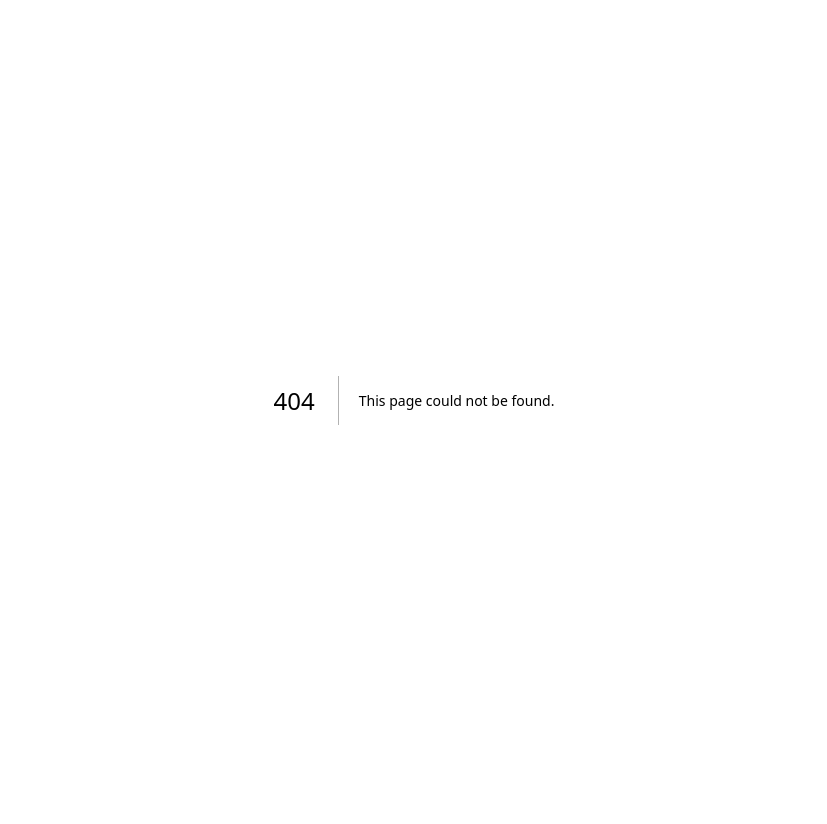
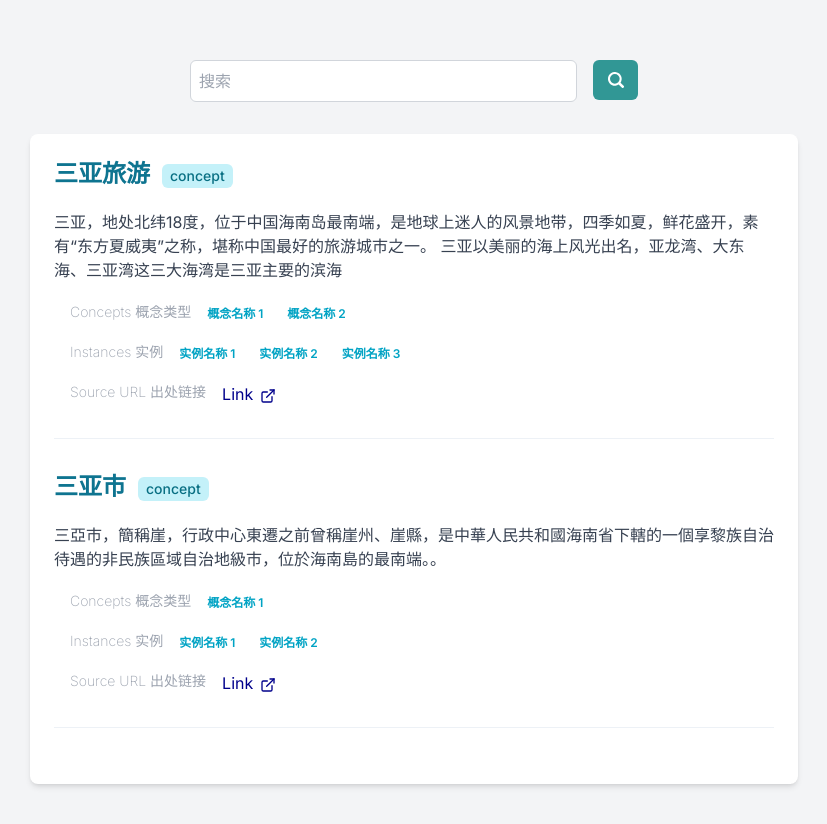
Before and after one commit to perfectsquare123/Search-Engine, a Next.js app in the folder knowledge_search_engine/: page /searchResults in a window 1280 px wide. Before the commit this address had no page. Shown: the whole page, without its empty margins (226-1053 px from the left). Before the commit the page ends 800 px from the top, so only its background shows below. Built offline with nearby package versions, Linux system fonts and the light colour scheme.

Commit message:
added search result listing page (tried to do autocomplete but failed TT)

```diff
--- /dev/null
+++ b/knowledge_search_engine/src/app/api/route.ts
@@ -0,0 +1,28 @@
+import type { NextApiRequest, NextApiResponse } from 'next';
+import axios from 'axios';
+
+interface Suggestion {
+    id: number;
+    term: string;
+}
+
+// dummy data
+const suggestions: Suggestion[] = [
+    { id: 1, term: 'Next.js' },
+    { id: 2, term: 'React' },
+    { id: 3, term: 'TypeScript' },
+    { id: 4, term: 'TailwindCSS' },
+    { id: 5, term: 'Django' },
+    { id: 6, term: 'Python' },
+]
+
+export default function handler(req: NextApiRequest, res: NextApiResponse) {
+    const { q } = req.query;
+    const query = q?.toString().toLowerCase() || '';
+
+    const filteredSuggestions = suggestions.filter((suggestion) =>
+      suggestion.term.toLowerCase().includes(query)
+    );
+
+    res.status(200).json(filteredSuggestions);
+  }
--- a/knowledge_search_engine/src/app/layout.tsx
+++ b/knowledge_search_engine/src/app/layout.tsx
@@ -1,6 +1,7 @@
 import type { Metadata } from "next";
 import { Inter } from "next/font/google";
 import "./globals.css";
+import { Providers } from "./providers";
 
 const inter = Inter({ subsets: ["latin"] });
 
@@ -16,7 +17,9 @@ export default function RootLayout({
 }>) {
   return (
     <html lang="en">
-      <body className={inter.className}>{children}</body>
+      <body className={inter.className}>
+        <Providers>{children}</Providers>
+      </body>
     </html>
   );
 }
--- a/knowledge_search_engine/src/app/page.tsx
+++ b/knowledge_search_engine/src/app/page.tsx
@@ -2,7 +2,7 @@ import SearchBar from "@/components/SearchBar";
 
 export default function Home() {
   return (
-    <div className="min-h-screen flex justify-center items-center">
+    <div className="min-h-screen flex justify-center items-center bg-slate-50">
       <main className="flex flex-col items-center justify-center flex-1">
         <h1 className="text-4xl font-bold text-gray-900 mb-8">
           Knowledge Search Engine
--- /dev/null
+++ b/knowledge_search_engine/src/app/providers.tsx
@@ -0,0 +1,7 @@
+"use client";
+
+import { ChakraProvider } from "@chakra-ui/react";
+
+export function Providers({ children }: { children: React.ReactNode }) {
+  return <ChakraProvider>{children}</ChakraProvider>;
+}
--- /dev/null
+++ b/knowledge_search_engine/src/app/searchResults/page.tsx
@@ -0,0 +1,158 @@
+"use client";
+
+import React, { useEffect, useState } from "react";
+import { useRouter } from "next/router";
+import axios from "axios";
+import SearchBar from "../../components/SearchBar";
+import { resourceLimits } from "worker_threads";
+import { Button, Divider, Link, Stack, Tag } from "@chakra-ui/react";
+import { subtle } from "crypto";
+import { ExternalLinkIcon } from "@chakra-ui/icons";
+
+interface SearchResult {
+  id: string;
+  label: string;
+  type: string;
+  source: string;
+  description: string;
+  concepts: { id: string; label: string }[];
+  instances: { id: string; label: string }[];
+  url: string;
+}
+//dummy data
+const results = [
+  {
+    id: "bdc32052",
+    label: "三亚旅游",
+    type: "concept",
+    source: "bd",
+    description:
+      "三亚，地处北纬18度，位于中国海南岛最南端，是地球上迷人的风景地带，四季如夏，鲜花盛开，素有“东方夏威夷”之称，堪称中国最好的旅游城市之一。 三亚以美丽的海上风光出名，亚龙湾、大东海、三亚湾这三大海湾是三亚主要的滨海",
+    concepts: [
+      {
+        id: "概念ID 1",
+        label: "概念名称 1",
+      },
+      {
+        id: "概念ID 1",
+        label: "概念名称 2",
+      },
+      // ...
+    ],
+    instances: [
+      {
+        id: "实例ID 1",
+        label: "实例名称 1",
+      },
+      {
+        id: "实例ID 2",
+        label: "实例名称 2",
+      },
+      {
+        id: "实例ID 3",
+        label: "实例名称 3",
+      },
+      // ...
+    ],
+    url: "http://baike.baidu.com/fenlei/%E4%B8%89%E4%BA%9A%E6%97%85%E6%B8%B8",
+  },
+  {
+    id: "bdc32052",
+    label: "三亚市",
+    type: "concept",
+    source: "bd",
+    description:
+      "三亞市，簡稱崖，行政中心東遷之前曾稱崖州、崖縣，是中華人民共和國海南省下轄的一個享黎族自治待遇的非民族區域自治地級市，位於海南島的最南端。。",
+    concepts: [
+      {
+        id: "概念ID 1",
+        label: "概念名称 1",
+      },
+      // ...
+    ],
+    instances: [
+      {
+        id: "实例ID 1",
+        label: "实例名称 1",
+      },
+      {
+        id: "实例ID 2",
+        label: "实例名称 2",
+      },
+
+      // ...
+    ],
+    url: "http://baike.baidu.com/fenlei/%E4%B8%89%E4%BA%9A%E6%97%85%E6%B8%B8",
+  },
+  // ...
+];
+
+export default function SearchResults() {
+  //const router = useRouter();
+  //const { q } = router.query;
+  //const [results, setResults] = useState<SearchResult[]>([]);
+
+  return (
+    <div className="min-h-screen bg-gray-100">
+      <div className="flex flex-col items-center py-10">
+        <SearchBar />
+        <div className="w-full max-w-3xl mt-8 bg-white p-6 rounded-lg shadow-md">
+          {results.map((result) => (
+            <div key={result.id} className="mb-5">
+              <Stack direction="row" spacing={3} alignItems="center">
+                <h3 className="text-2xl font-bold text-cyan-700 mb-1">
+                  {result.label}
+                </h3>
+                <Tag variant="subtle" colorScheme="cyan" boxSize="fit-content">
+                  {result.type}
+                </Tag>
+              </Stack>
+              <p className="text-gray-700 mt-4">{result.description}</p>
+
+              <div className="mt-5">
+                <Stack direction="row" spacing={2}>
+                  <h6 className="font-extralight text-gray-400 text-sm ml-4">
+                    Concepts 概念类型
+                  </h6>
+                  {result.concepts.map((concept) => (
+                    <Button variant="ghost" colorScheme="cyan" size="xs">
+                      {concept.label}
+                    </Button>
+                  ))}
+                </Stack>
+              </div>
+
+              <div className="mt-4">
+                <Stack direction="row" spacing={2}>
+                  <h6 className="font-extralight text-gray-400 text-sm ml-4">
+                    Instances 实例
+                  </h6>
+                  {result.instances.map((instance) => (
+                    <Button variant="ghost" colorScheme="cyan" size="xs">
+                      {instance.label}
+                    </Button>
+                  ))}
+                </Stack>
+              </div>
+
+              <div className="mt-4">
+                <Stack direction="row" spacing={4}>
+                  <h6 className="font-extralight text-gray-400 text-sm ml-4">
+                    Source URL 出处链接
+                  </h6>
+
+                  <Link href={result.url} isExternal color="darkblue">
+                    Link <ExternalLinkIcon mx="2px" />
+                  </Link>
+                </Stack>
+              </div>
+              <div className="my-8">
+                <Divider orientation="horizontal" />
+              </div>
+            </div>
+          ))}
+        </div>
+      </div>
+    </div>
+  );
+}
--- a/knowledge_search_engine/src/components/SearchBar.tsx
+++ b/knowledge_search_engine/src/components/SearchBar.tsx
@@ -1,11 +1,89 @@
+"use client";
+
+import { useState } from "react";
+import axios from "axios";
+import { Button, ButtonGroup, Stack } from "@chakra-ui/react";
+import { Search2Icon } from "@chakra-ui/icons";
+import { useRouter } from "next/router";
+
+interface Suggestion {
+  id: number;
+  term: string;
+}
+
 export default function SearchBar() {
+  const [query, setQuery] = useState("");
+  const [suggestions, setSuggestions] = useState<Suggestion[]>([]);
+  const [showSuggestions, setShowSuggestions] = useState(false);
+  //const router = useRouter();
+
+  const fetchSuggestions = async (searchTerm: string) => {
+    if (searchTerm.length > 0) {
+      try {
+        const response = await axios.get(`/api/searchResults?q=${searchTerm}`);
+        setSuggestions(response.data);
+        setShowSuggestions(true);
+      } catch (error) {
+        console.error("Error fetcing suggestions: ", error);
+      }
+    } else {
+      setSuggestions([]);
+      setShowSuggestions(false);
+    }
+  };
+
+  const handleInputChange = (e: React.ChangeEvent<HTMLInputElement>) => {
+    const searchTerm = e.target.value;
+    setQuery(searchTerm);
+    fetchSuggestions(searchTerm);
+  };
+
+  const handleSuggestionClick = (suggestion: Suggestion) => {
+    setQuery(suggestion.term);
+    setShowSuggestions(false);
+  };
+
+  const handleSearch = () => {
+    if (query) {
+      //router.push(`/search?q=${query}`);
+    }
+  };
+
   return (
     <div className="relative w-full max-w-md mx-auto mt-5">
-      <input
-        type="text"
-        className="w-full p-2 border border-gray-300 rounded-md focus:outline-none focus:ring-2 focus:ring-blue-500"
-        placeholder="搜索"
-      />
+      <Stack direction="row" spacing={4}>
+        <input
+          type="text"
+          value={query}
+          onChange={handleInputChange}
+          className="w-full p-2 border border-gray-300 rounded-md focus:outline-none focus:ring-2 focus:ring-blue-500 bg-white text-zinc-950  "
+          placeholder="搜索"
+        />
+
+        <Button
+          rightIcon={<Search2Icon />}
+          colorScheme="teal"
+          variant="solid"
+          onClick={handleSearch}
+          paddingLeft={2}
+        />
+      </Stack>
+
+      {/*showSuggestions && suggestions.length > 0 && (
+        <ul className="absolute w-full bg-white border border-gray-300 rounded-md mt-1 max-h-60 overflow-y-auto">
+          {suggestions.map((suggestion) => (
+            <li
+              key={suggestion.id}
+              className="p-2 cursor-pointer hover:bg-gray-200"
+              onClick={() => handleSuggestionClick(suggestion)}
+            >
+              {suggestion.term}
+            </li>
+          ))}
+        </ul>
+      )*/}
+
+      <text className="text-slate-950">{query}</text>
     </div>
   );
 }
```
Also changed, not shown: knowledge_search_engine/package.json (+12 -5 lines), 2 other files (tests, documents, lock files or other folders).
